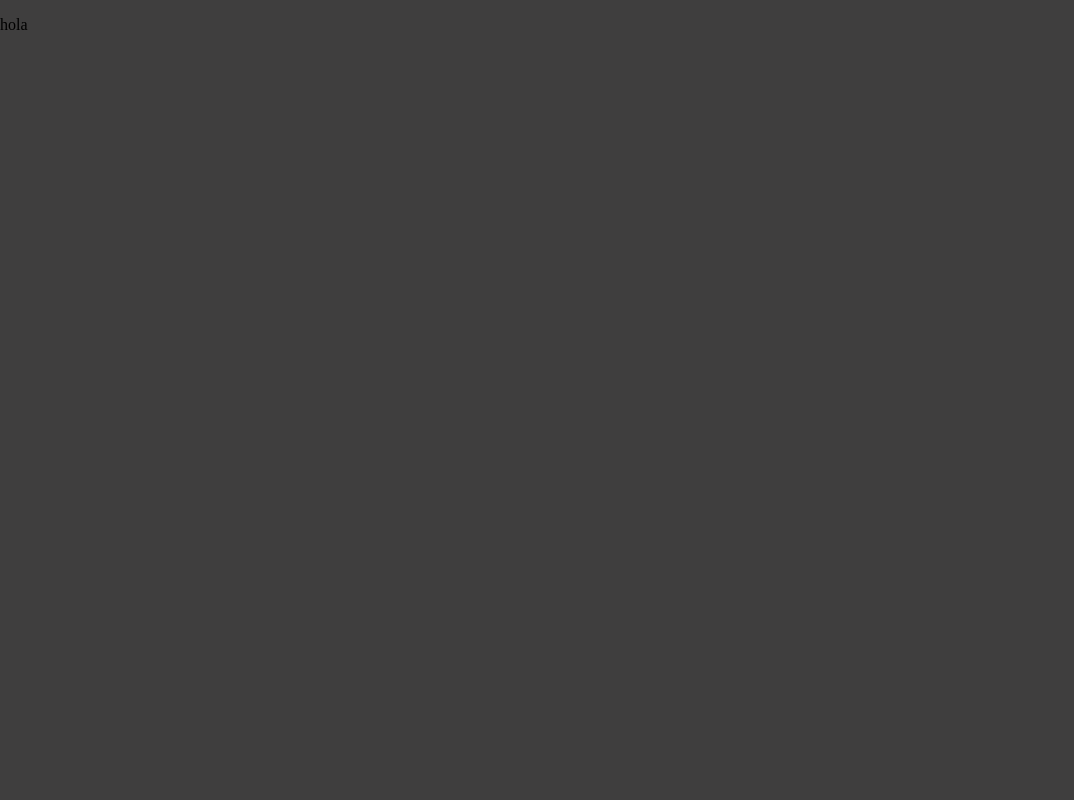
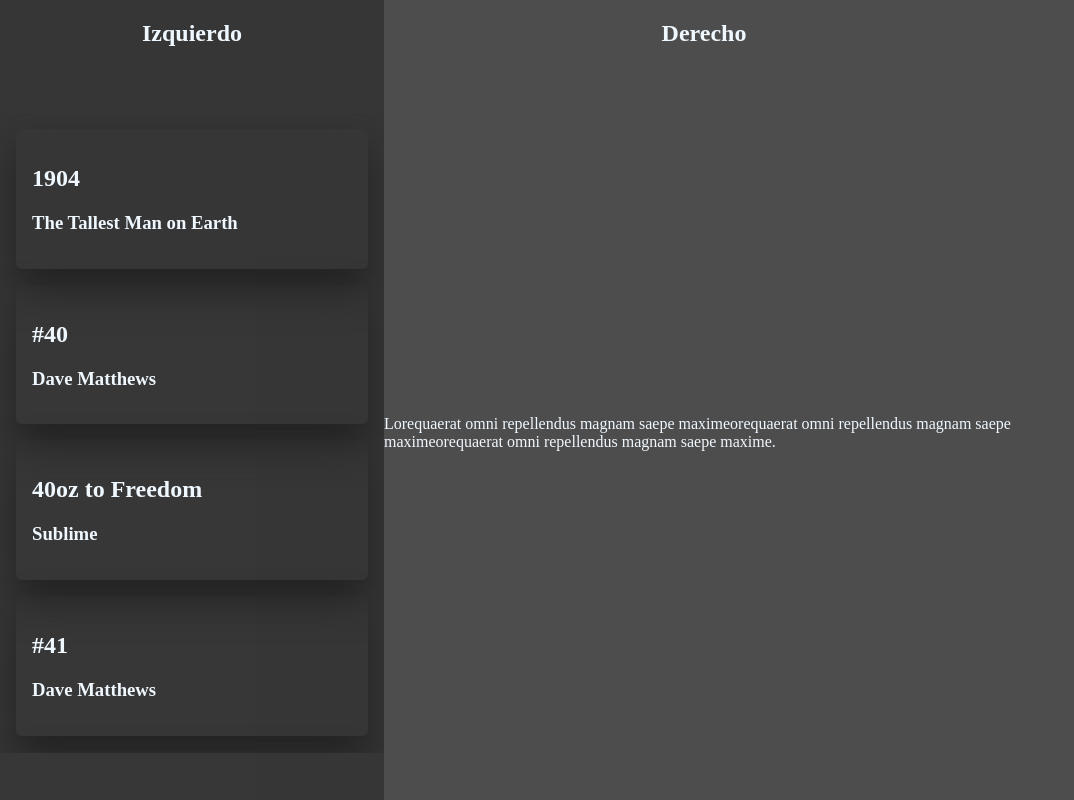
Before and after one commit to FernandADaye/miniPlayList, a React (Vite) app in the folder PLAYLIST/: page / in a window 1280 px wide. Shown: the whole page, without its empty margins (0-1074 px from the left). Built offline with nearby package versions, Linux system fonts and the light colour scheme.

Commit message:
😎 canciones

```diff
--- a/PLAYLIST/src/components/SongList/SongList.css
+++ b/PLAYLIST/src/components/SongList/SongList.css
@@ -1,5 +1,6 @@
 body{
     background-color: rgb(77, 77, 77);
+    display: flex;
 }
 .row-container{
     overflow-y: scroll;
--- a/PLAYLIST/src/components/SongList/SongList.jsx
+++ b/PLAYLIST/src/components/SongList/SongList.jsx
@@ -1,8 +1,32 @@
-import React from 'react'
+import React, { useEffect, useState } from 'react'
+import './SongList.css'
+import canciones from '@/assets/listaCanciones.json'
 
 const SongList = () => {
+  const [list, setList] = useState([])
+  const [loading, setLoading] = useState(true)
+
+  useEffect(() => {
+    setTimeout(() => {
+      setList(canciones)
+      setLoading(false)
+    }, 2000)
+  }, [])
   return (
     <>
+      <section className='row-container'>
+        {loading
+
+          ? <h1>Cargando</h1>
+          : list.map((song) => (
+            <div className='row-song' key={song.id}>
+              <h2>{song.title}</h2>
+              <h3>{song.artist}</h3>
+            </div>
+          )
+
+          )}
+      </section>
 
     </>
   )
--- a/PLAYLIST/src/pages/Home/Home.css
+++ b/PLAYLIST/src/pages/Home/Home.css
@@ -0,0 +1,28 @@
+body{
+    display: flex;
+    height: 100vh;
+    width: 100vw;
+}
+.home-conteiner{
+display: flex;
+width: 100%;
+height: 100%;
+
+}
+.derecho{
+    display: flex;
+    flex-wrap:wrap;
+    width: 50%;
+    justify-content: center;
+    color: aliceblue;
+
+}
+.izquierdo{
+    justify-content: center;
+    display: flex;
+    flex-wrap:wrap;
+    width: 30%;
+    background-color: rgba(53, 52, 52, 0.897);
+    color: aliceblue;
+
+}
--- a/PLAYLIST/src/pages/Home/Home.jsx
+++ b/PLAYLIST/src/pages/Home/Home.jsx
@@ -1,9 +1,20 @@
 import React from 'react'
+import SongList from '../../components/SongList/SongList'
+import './Home.css'
 
 const Home = () => {
   return (
     <>
-      <p>hola</p>
+      <div className='home-conteiner'>
+        <div className='izquierdo'>
+          <h2>Izquierdo</h2>
+          <SongList />
+        </div>
+        <div className='derecho'>
+          <h2>Derecho</h2>
+          <div>Lorequaerat omni repellendus magnam saepe maximeorequaerat omni repellendus magnam saepe maximeorequaerat omni repellendus magnam saepe maxime.</div>
+        </div>
+      </div>
     </>
   )
 }
```
